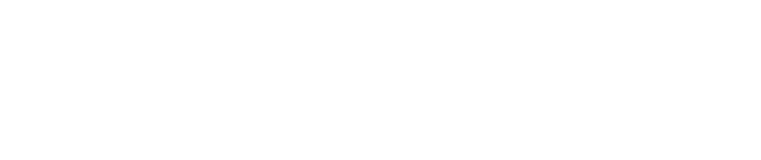
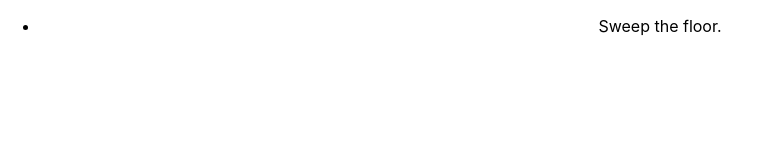
Before and after one commit to alricf/to-do, a React (Create React App) app: page / in a window 1280 px wide. Shown: the top 160 px of the page, without its empty margins (0-761 px from the left). Built offline with nearby package versions, Linux system fonts and the light colour scheme.

Commit message:
Passing toDoList as props

```diff
--- a/src/App.tsx
+++ b/src/App.tsx
@@ -2,7 +2,7 @@ import React, { useState } from 'react';
 import logo from './logo.svg';
 import './App.css';
 import AddToDo from './components/AddToDo';
-
+import ToDoList from './components/ToDoList';
 export interface IState {
   toDoList: {
     name: string,
@@ -13,13 +13,16 @@ function App() {
 
   const [toDoList, setToDoList] = useState<IState["toDoList"]>([
     {
-      name: ""
+      name: "Sweep the floor."
     }
   ]);
 
   return (
     <div className="App">
       <AddToDo />
+      <ToDoList
+        toDoList={toDoList}
+      />
     </div>
   );
 }
```
